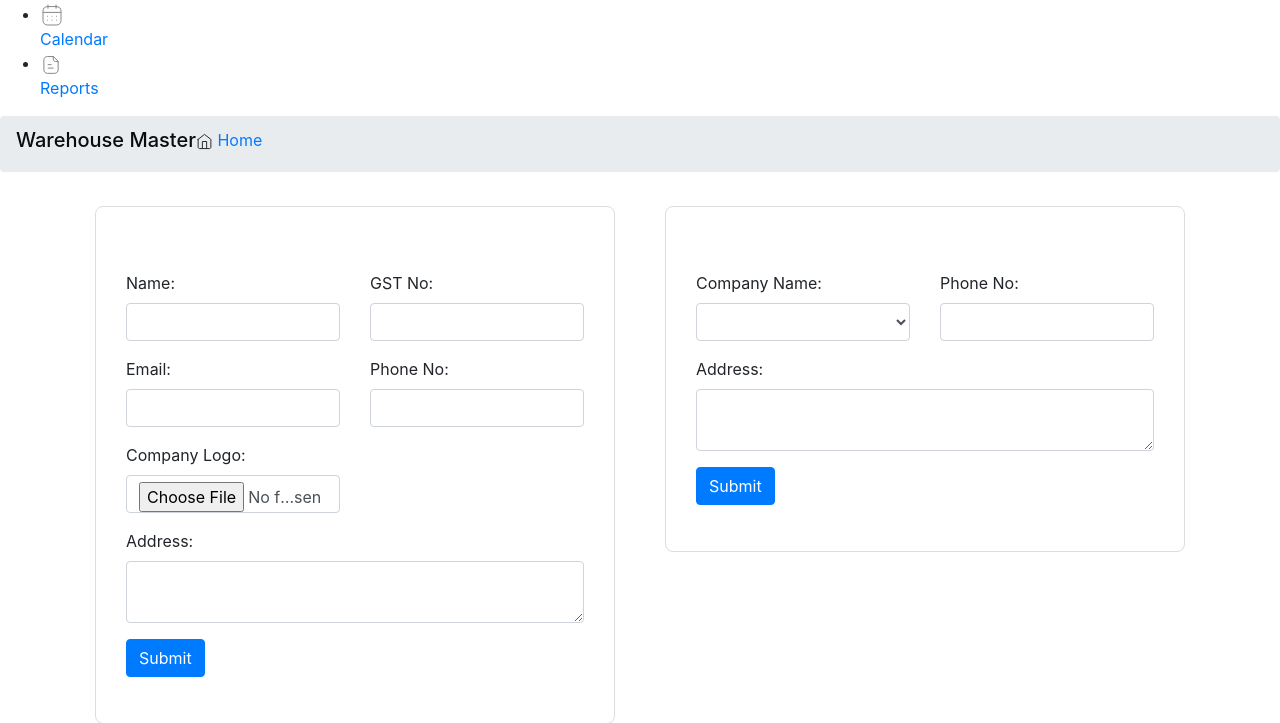
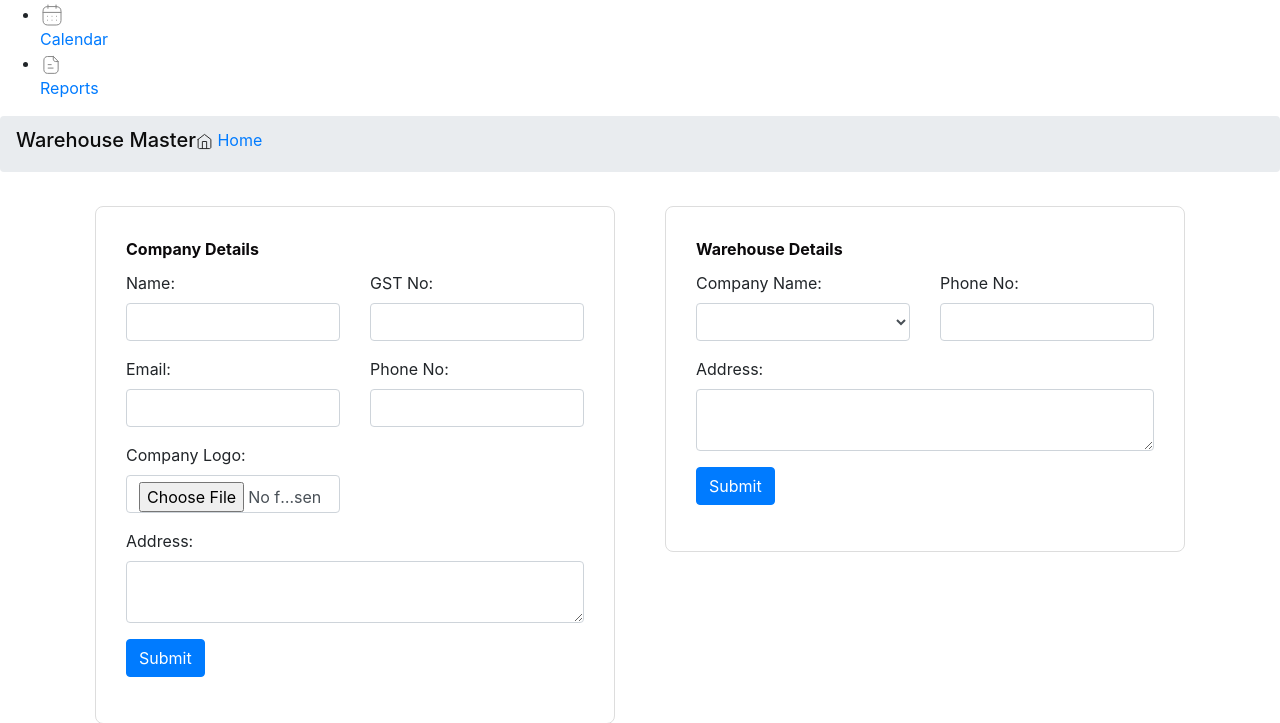
Before and after one commit to Tekvan1612/Echoes, a Django app: template product_tracking/templates/product_tracking/warehouse-master.html in a window 1280 px wide. Shown: the part 860-1583 px from the top of the page. Run offline with Django 5.2, Linux system fonts and the light colour scheme; the template is opened without the code that fills it, so the values that code supplies are empty; some libraries are stand-ins or nearby versions.

Commit message:
Update warehouse-master.html

```diff
--- a/product_tracking/templates/product_tracking/warehouse-master.html
+++ b/product_tracking/templates/product_tracking/warehouse-master.html
@@ -449,7 +449,7 @@
                     <!-- First Form -->
                     <div class="col-md-6">
                         <div class="form-container">
-                            <label for="companyLabel" class="form-header" style="color: #FFFFFF">Company</label>
+                            <label for="companyLabel" class="form-header" style="color: #0b090b">Company Details</label>
                             <form id="companyForm" action="{% url 'company_master' %}" method="POST"
                                   enctype="multipart/form-data">
                                 {% csrf_token %}
@@ -476,6 +476,7 @@
                                         <input type="text" class="form-control" id="companyPhoneNo"
                                                name="companyPhoneNo"
                                                oninput="this.value = this.value.replace(/[^0-9]/g, '');"
+                                               pattern="\d{10}" maxlength="10"
                                                required>
                                     </div>
                                     <div class="col-xl-6 mb-3">
@@ -499,7 +500,7 @@
                     <!-- Second Form -->
                     <div class="col-md-6">
                         <div class="form-container">
-                            <label for="warehouseLabel" class="form-header" style="color: #FFFFFF">Warehouse</label>
+                            <label for="warehouseLabel" class="form-header" style="color: #0b090b">Warehouse Details</label>
                             <form action="{% url 'add_warehouse_master' %}" method="POST">
                                 {% csrf_token %}
                                 <div class="row">
@@ -513,7 +514,7 @@
                                         <label for="warehousePhoneNo" class="form-label">Phone No:</label>
                                         <input type="text" class="form-control" id="warehousePhoneNo"
                                                name="warehousePhoneNo"
-                                               oninput="this.value = this.value.replace(/[^0-9]/g, '');" required>
+                                               oninput="this.value = this.value.replace(/[^0-9]/g, '');" pattern="\d{10}" maxlength="10" required>
                                     </div>
                                 </div>
                                 <div class="form-group">
```
